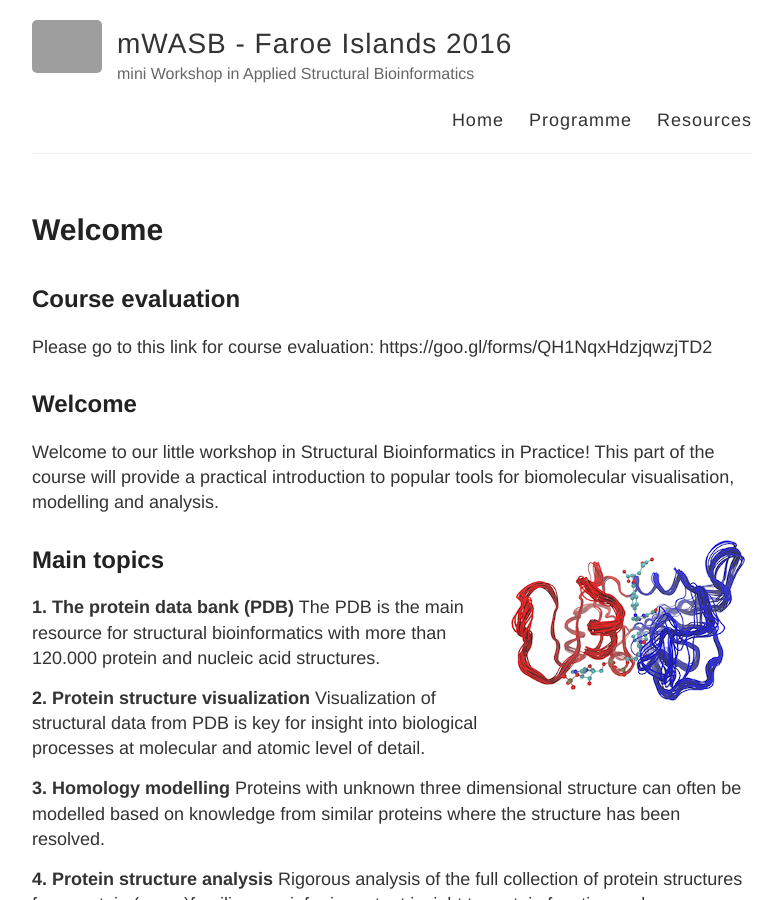
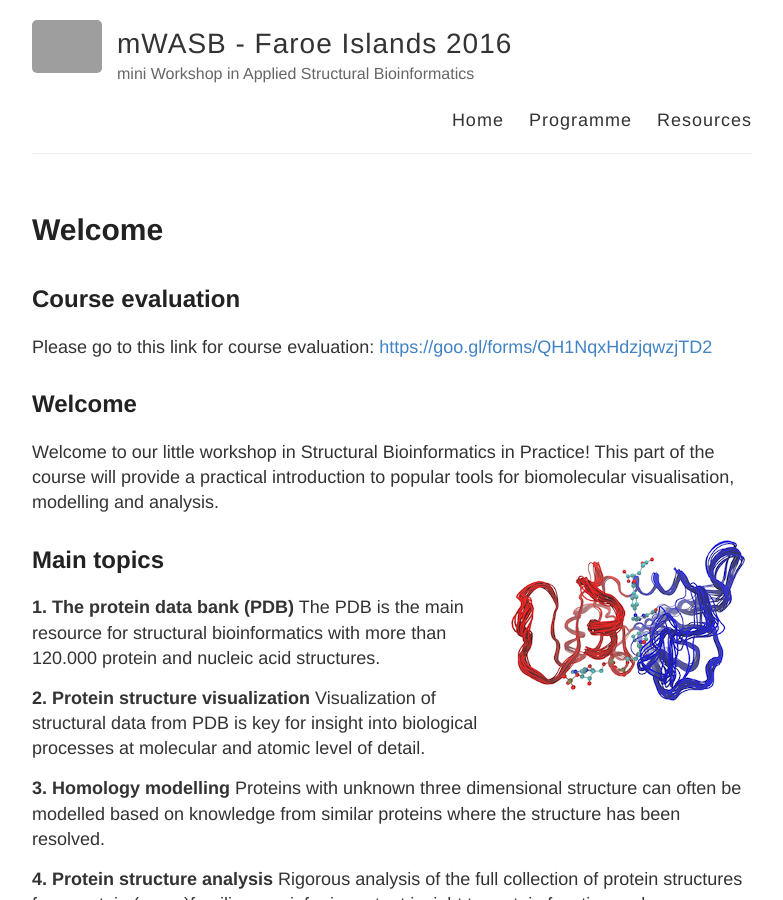
Before and after one commit to larssk/mwasb2016, a Jekyll site: the page built from _posts/2016-9-30-Test.md, in a window 1280 px wide and 900 px high. Shown: the whole window, without its empty margins (248-1031 px from the left). Built offline with Jekyll 4.4.1, drawn with Linux system fonts in a browser that asks for light colours; part of the change alters nothing that is shown; grey boxes are pictures that could not be loaded.

```diff
--- a/_posts/2016-9-30-Test.md
+++ b/_posts/2016-9-30-Test.md
@@ -5,7 +5,7 @@ title: Welcome
 
 ## Course evaluation
 
-Please go to this link for course evaluation: https://goo.gl/forms/QH1NqxHdzjqwzjTD2
+Please go to this link for course evaluation: [https://goo.gl/forms/QH1NqxHdzjqwzjTD2](https://goo.gl/forms/QH1NqxHdzjqwzjTD2)
 
 ## Welcome
 
```
